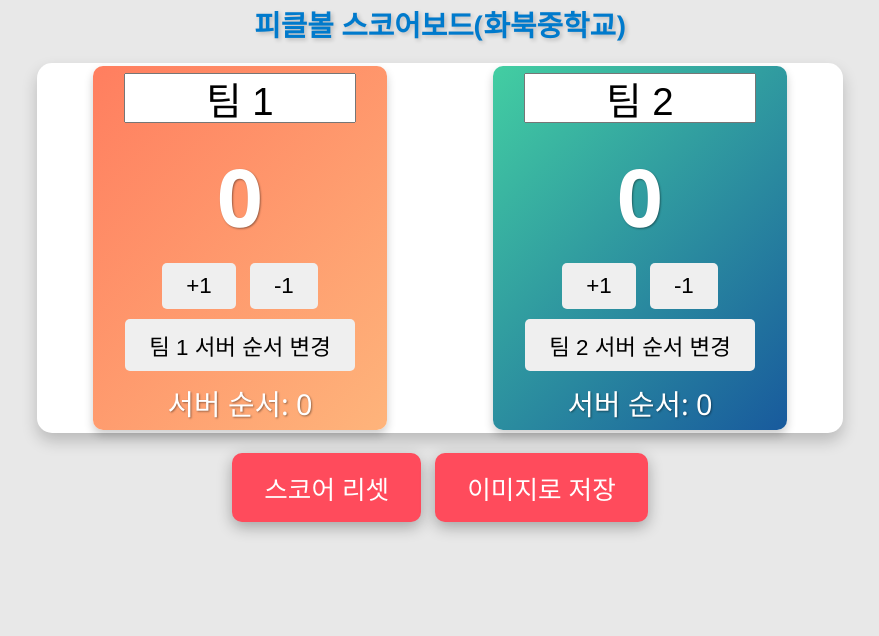
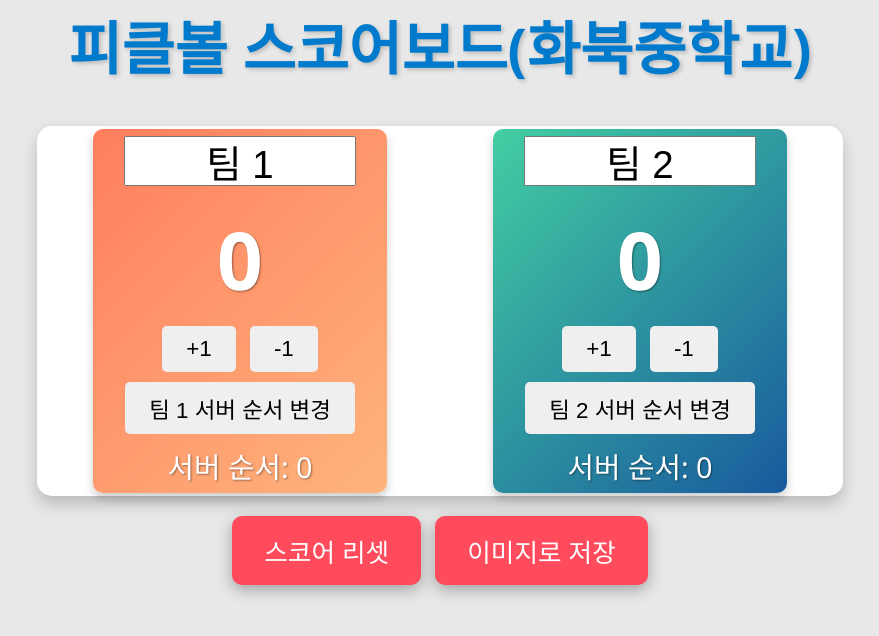
Before and after one commit to AHNHYUNGJIN/PICKLEBALL, a plain HTML site: page index.html in a window 1280 px wide. Shown: the top 636 px of the page, without its empty margins (200-1079 px from the left). Drawn offline with nearby package versions, Linux system fonts and the light colour scheme.

Commit message:
Update index.html

```diff
--- a/index.html
+++ b/index.html
@@ -94,7 +94,7 @@
     </style>
 </head>
 <body>
-    <h1>피클볼 스코어보드(화북중학교)</h1>
+    <h1 style="font-size: 3.6em;">피클볼 스코어보드(화북중학교)</h1>
     <div class="scoreboard">
         <div id="team1" class="team">
             <input type="text" id="team1-name" value="팀 1" style="font-size: 2.4em; text-align: center; width: 80%; margin-bottom: 10px;">
```
